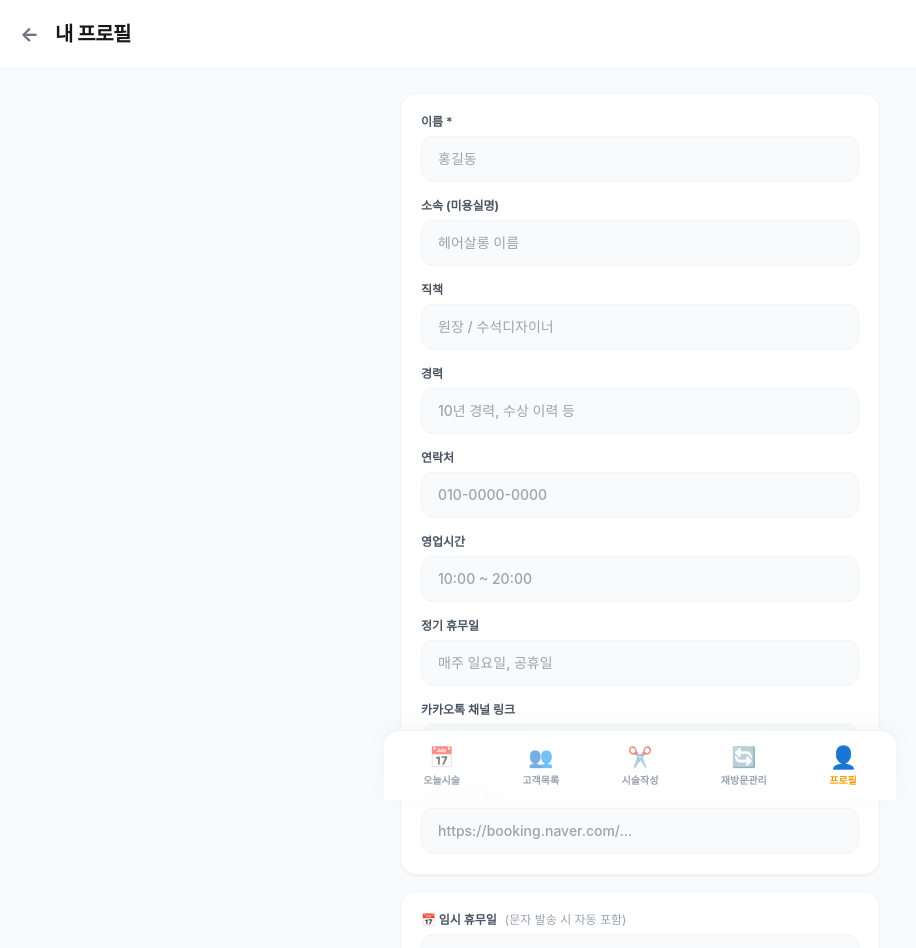
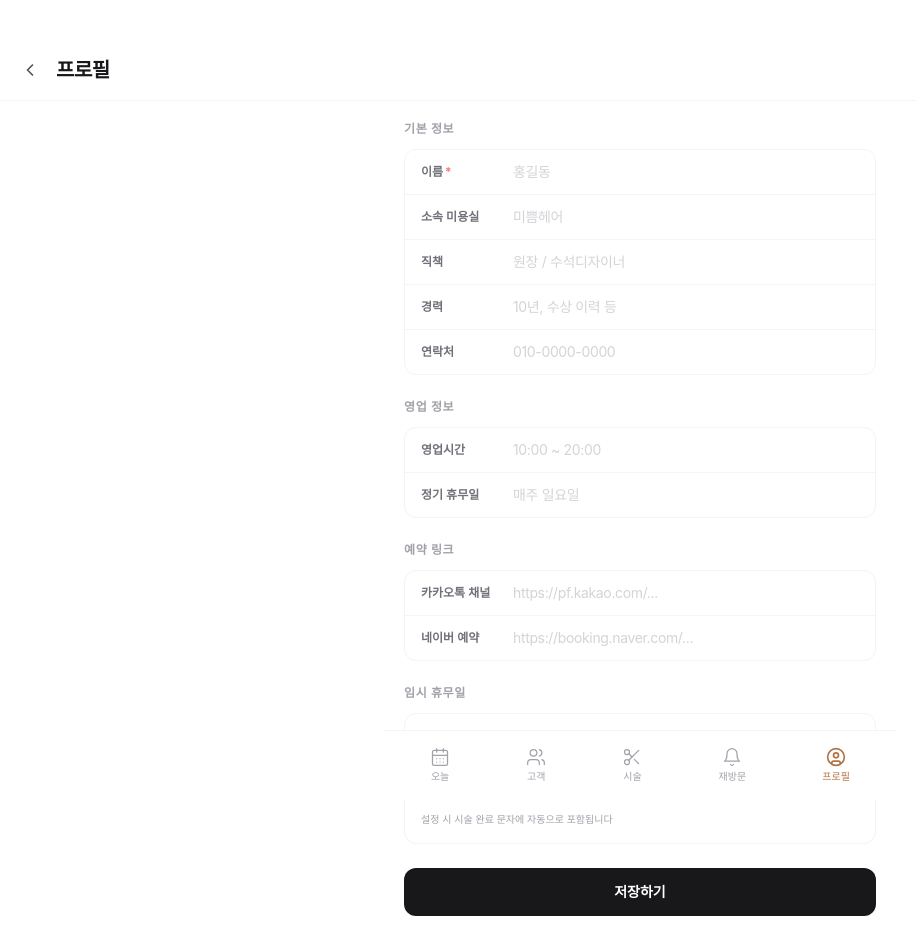
Before and after one commit to hairlog/hairlog-beta, a Next.js app: page /profile in a window 1280 px wide. Shown: the top 948 px of the page, without its empty margins (0-916 px from the left). Built offline with nearby package versions, Linux system fonts and the light colour scheme; no server answers; the database is empty; sample sign-in values are in the browser's storage.

Commit message:
Update profile.tsx

```diff
--- a/pages/profile.tsx
+++ b/pages/profile.tsx
@@ -2,6 +2,7 @@ import { useState, useEffect } from 'react'
 import { useRouter } from 'next/router'
 import { getSession } from '../lib/auth'
 import { supabase } from '../lib/supabase'
+import { CalendarDays, Users, Scissors, Bell, UserCircle, ChevronLeft } from 'lucide-react'
 
 export default function Profile() {
   const router = useRouter()
@@ -46,51 +47,85 @@ export default function Profile() {
 
   if (!session) return null
 
-  const fields = [
-    { name: 'name', label: '이름 *', placeholder: '홍길동' },
-    { name: 'salon_name', label: '소속 (미용실명)', placeholder: '헤어살롱 이름' },
+  const sections = [
+    {
+      title: '기본 정보',
+      fields: [
+        { name: 'name', label: '이름', placeholder: '홍길동', required: true },
+        { name: 'salon_name', label: '소속 미용실', placeholder: '미쁨헤어' },
         { name: 'position', label: '직책', placeholder: '원장 / 수석디자이너' },
-    { name: 'career', label: '경력', placeholder: '10년 경력, 수상 이력 등' },
+        { name: 'career', label: '경력', placeholder: '10년, 수상 이력 등' },
         { name: 'phone', label: '연락처', placeholder: '010-0000-0000' },
+      ]
+    },
+    {
+      title: '영업 정보',
+      fields: [
         { name: 'business_hours', label: '영업시간', placeholder: '10:00 ~ 20:00' },
-    { name: 'day_off', label: '정기 휴무일', placeholder: '매주 일요일, 공휴일' },
-    { name: 'kakao_link', label: '카카오톡 채널 링크', placeholder: 'https://pf.kakao.com/...' },
-    { name: 'naver_link', label: '네이버 예약 링크', placeholder: 'https://booking.naver.com/...' },
+        { name: 'day_off', label: '정기 휴무일', placeholder: '매주 일요일' },
+      ]
+    },
+    {
+      title: '예약 링크',
+      fields: [
+        { name: 'kakao_link', label: '카카오톡 채널', placeholder: 'https://pf.kakao.com/...' },
+        { name: 'naver_link', label: '네이버 예약', placeholder: 'https://booking.naver.com/...' },
+      ]
+    }
   ]
 
   return (
-    <div className="min-h-screen bg-[#F9FAFB] pb-32">
-      <div className="bg-white/90 sticky top-0 z-50 px-4 py-4 flex items-center gap-3 border-b border-gray-100 backdrop-blur-md">
-        <button onClick={() => router.push('/dashboard')} className="text-gray-500 hover:text-gray-900 p-1 rounded-full hover:bg-gray-100 transition text-xl font-bold">←</button>
-        <h2 className="text-xl font-bold tracking-tight">내 프로필</h2>
+    <div className="min-h-screen bg-white pb-24">
+      {/* 헤더 */}
+      <div className="bg-white px-5 pt-14 pb-4 border-b border-zinc-100 flex items-center gap-3">
+        <button onClick={() => router.push('/dashboard')} className="p-1 -ml-1 rounded-lg hover:bg-zinc-100 transition">
+          <ChevronLeft size={20} className="text-zinc-600" />
+        </button>
+        <h2 className="text-xl font-bold tracking-tight text-zinc-900">프로필</h2>
       </div>
 
-      <form onSubmit={handleSave} className="px-4 py-6 max-w-lg mx-auto space-y-4">
-        <div className="bg-white rounded-2xl p-5 shadow-sm border border-gray-100 space-y-4">
-          {fields.map(f => (
-            <div key={f.name}>
-              <label className="block text-xs font-bold text-gray-600 mb-1.5">{f.label}</label>
-              <input className="w-full bg-gray-50 border border-gray-100 rounded-xl px-4 py-3 text-sm focus:outline-none focus:border-amber-500 focus:bg-white transition-all font-medium"
-                name={f.name} value={(form as any)[f.name]} onChange={handleChange} placeholder={f.placeholder} />
+      <form onSubmit={handleSave} className="max-w-lg mx-auto px-5 py-5 space-y-6">
+        {sections.map(section => (
+          <div key={section.title}>
+            <p className="text-xs font-semibold text-zinc-400 tracking-wider uppercase mb-3">{section.title}</p>
+            <div className="border border-zinc-100 rounded-xl overflow-hidden divide-y divide-zinc-100">
+              {section.fields.map(f => (
+                <div key={f.name} className="flex items-center px-4 py-3 gap-3">
+                  <label className="text-xs font-semibold text-zinc-500 w-20 flex-shrink-0">
+                    {f.label}{f.required && <span className="text-red-400 ml-0.5">*</span>}
+                  </label>
+                  <input
+                    name={f.name}
+                    value={(form as any)[f.name]}
+                    onChange={handleChange}
+                    placeholder={f.placeholder}
+                    className="flex-1 text-sm text-zinc-900 bg-transparent outline-none placeholder:text-zinc-300 tracking-tight"
+                  />
                 </div>
               ))}
             </div>
+          </div>
+        ))}
 
-        <div className="bg-white rounded-2xl p-5 shadow-sm border border-gray-100">
-          <label className="block text-xs font-bold text-gray-600 mb-1.5">
-            📅 임시 휴무일
-            <span className="text-xs text-gray-400 font-normal ml-2">(문자 발송 시 자동 포함)</span>
-          </label>
-          <textarea name="temp_holidays" value={form.temp_holidays} onChange={handleChange} rows={2}
-            className="w-full bg-gray-50 border border-gray-100 rounded-xl px-4 py-3 text-sm focus:outline-none focus:border-amber-500 focus:bg-white transition-all font-medium resize-none"
-            placeholder={'예) 2026.06.05 (수) 개인 사정으로 휴무\n2026.06.10~11 여름 휴가'} />
-          <p className="text-xs text-gray-400 mt-1.5">설정 시 시술 완료 문자 하단에 자동으로 표시됩니다</p>
+        {/* 임시 휴무일 */}
+        <div>
+          <p className="text-xs font-semibold text-zinc-400 tracking-wider uppercase mb-3">임시 휴무일</p>
+          <div className="border border-zinc-100 rounded-xl p-4">
+            <textarea
+              name="temp_holidays"
+              value={form.temp_holidays}
+              onChange={handleChange}
+              rows={3}
+              className="w-full text-sm text-zinc-900 bg-transparent outline-none resize-none placeholder:text-zinc-300 leading-relaxed"
+              placeholder={'예) 2026.06.05 (수) 개인 사정\n2026.06.10~11 여름 휴가'}
+            />
+            <p className="text-[10px] text-zinc-400 mt-2">설정 시 시술 완료 문자에 자동으로 포함됩니다</p>
+          </div>
         </div>
 
-        <button type="submit"
-          className="w-full py-4 bg-gradient-to-r from-amber-500 to-orange-500 text-white font-bold rounded-2xl shadow-md hover:opacity-95 transition-all text-base active:scale-[0.99] disabled:opacity-50"
-          disabled={saving}>
-          {saving ? '저장 중...' : saved ? '✅ 저장됐어요!' : '저장하기'}
+        <button type="submit" disabled={saving}
+          className="w-full py-3.5 bg-zinc-900 text-white text-sm font-semibold rounded-xl hover:bg-zinc-800 active:scale-[0.99] transition disabled:opacity-40">
+          {saving ? '저장 중...' : saved ? '저장됐어요' : '저장하기'}
         </button>
       </form>
 
@@ -101,21 +136,21 @@ export default function Profile() {
 
 function BottomNavBar({ activeMenu, router }: { activeMenu: string; router: any }) {
   const menus = [
-    { k: 'home', l: '오늘시술', i: '📅', path: '/dashboard' },
-    { k: 'customers', l: '고객목록', i: '👥', path: '/customers' },
-    { k: 'service', l: '시술작성', i: '✂️', path: '/service/new' },
-    { k: 'revisit', l: '재방문관리', i: '🔄', path: '/revisit' },
-    { k: 'profile', l: '프로필', i: '👤', path: '/profile' },
+    { k: 'home', l: '오늘', Icon: CalendarDays, path: '/dashboard' },
+    { k: 'customers', l: '고객', Icon: Users, path: '/customers' },
+    { k: 'service', l: '시술', Icon: Scissors, path: '/service/new' },
+    { k: 'revisit', l: '재방문', Icon: Bell, path: '/revisit' },
+    { k: 'profile', l: '프로필', Icon: UserCircle, path: '/profile' },
   ]
   return (
-    <div className="fixed bottom-0 left-0 right-0 z-50 bg-white/95 border-t border-gray-100 px-2 py-2 shadow-[0_-4px_20px_rgba(0,0,0,0.04)] backdrop-blur-md max-w-lg mx-auto flex justify-around items-center rounded-t-2xl">
-      {menus.map((m) => {
-        const isAct = activeMenu === m.k
+    <div className="fixed bottom-0 left-0 right-0 z-50 bg-white border-t border-zinc-100 max-w-lg mx-auto flex justify-around items-center py-2 px-2">
+      {menus.map(({ k, l, Icon, path }) => {
+        const isAct = activeMenu === k
         return (
-          <button key={m.k} onClick={() => router.push(m.path)}
-            className="flex flex-col items-center justify-center py-1 px-3 rounded-xl transition-all duration-200 active:scale-95">
-            <span className={`text-xl mb-0.5 ${isAct ? 'scale-110' : 'opacity-60'}`}>{m.i}</span>
-            <span className={`text-[10px] font-bold ${isAct ? 'text-amber-500 font-black' : 'text-gray-400'}`}>{m.l}</span>
+          <button key={k} onClick={() => router.push(path)}
+            className="flex flex-col items-center gap-0.5 py-2 px-3 rounded-xl transition-all active:scale-95">
+            <Icon size={20} strokeWidth={isAct ? 2 : 1.5} className={isAct ? 'text-[#B37346]' : 'text-zinc-400'} />
+            <span className={'text-[10px] font-medium ' + (isAct ? 'text-[#B37346]' : 'text-zinc-400')}>{l}</span>
           </button>
         )
       })}
```
Lines whose indentation alone changed are shown as unchanged.
